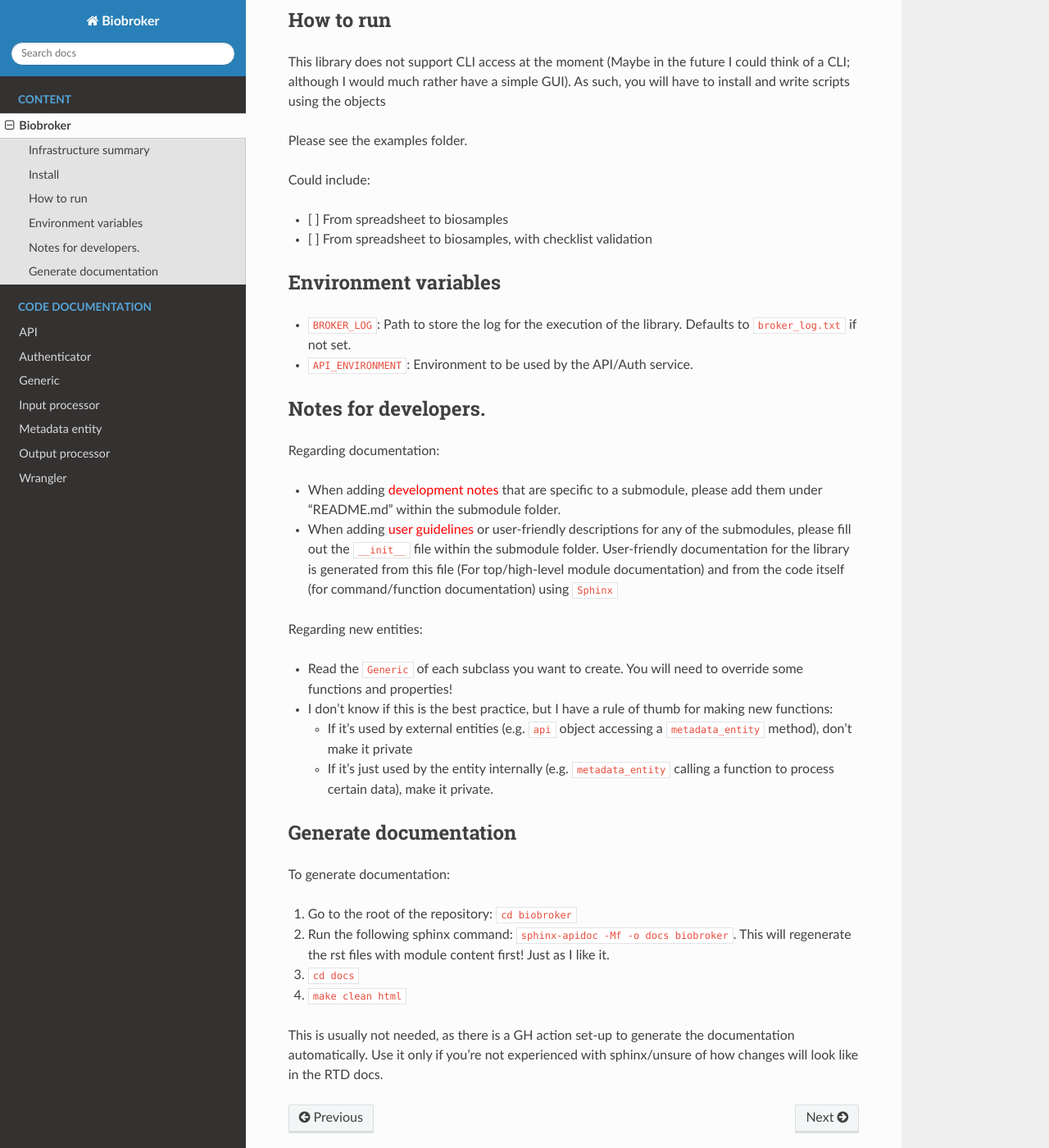
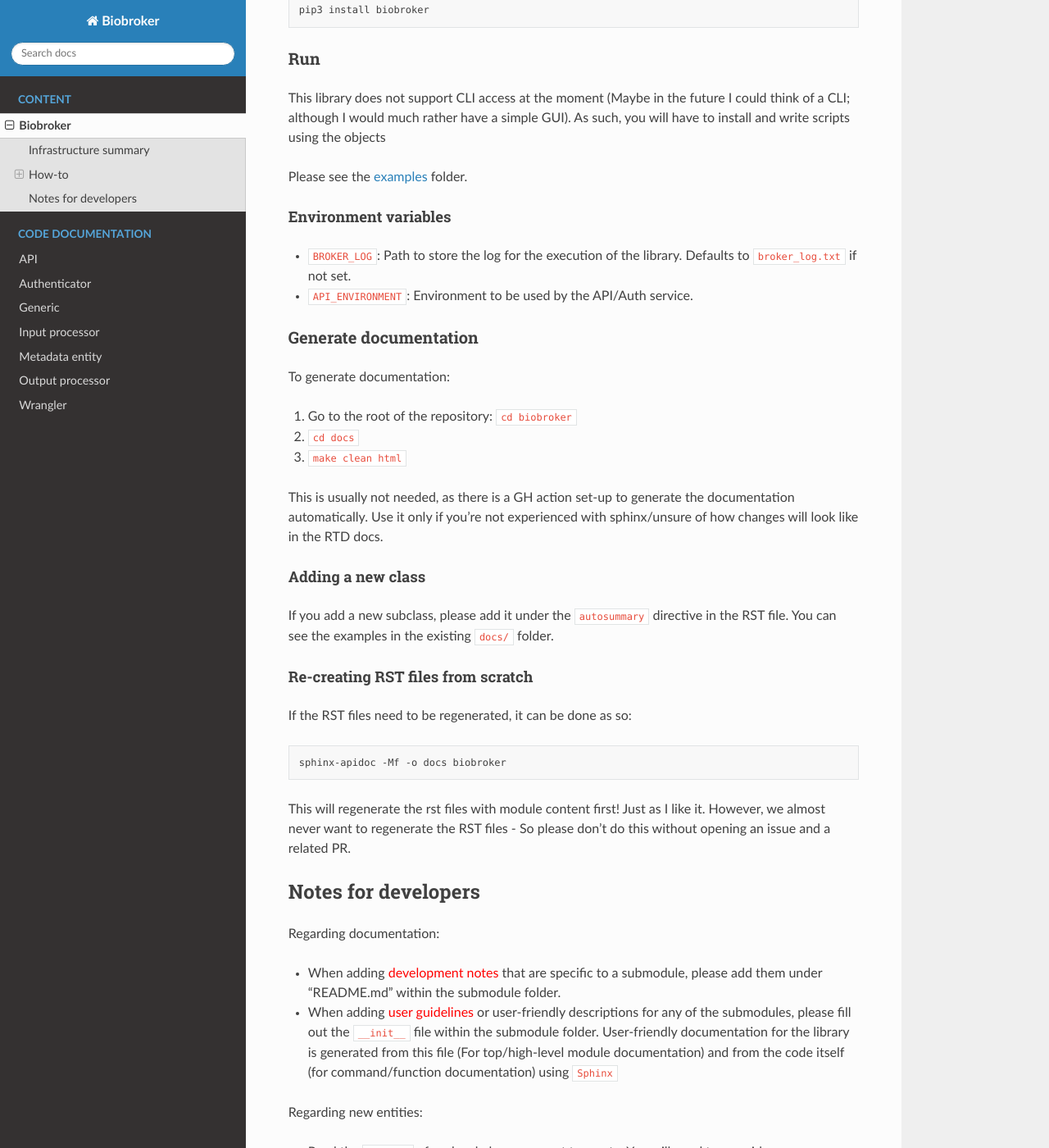
Before and after one commit to ESapenaVentura/biobroker, a Sphinx documentation site: the page built from docs/README.md, in a window 1280 px wide and 1400 px high, scrolled down 1545 px. Shown: the whole window at 82% size. Built offline with Sphinx 7.4.7 and the Read the Docs theme 2.0.0, drawn with Linux system fonts in a browser that asks for light colours; some of the changed text lies outside the part shown.

Commit message:
Updating docs

````diff
--- a/docs/README.md
+++ b/docs/README.md
@@ -70,29 +70,54 @@ Examples can be found under the `examples` folder. <span style="color:red">**WIP
 Further documentation, including extended definitions and restrictions/requirements for all classes will
 be given below; for code-generated documentation, please refer to the docs.
 
-## Install
+## How-to
+
+### Install
 
 ```shell
 pip3 install biobroker
 ```
 
-## How to run
+### Run
 
 This library does not support CLI access at the moment (Maybe in the future I could think of a CLI; although I would
 much rather have a simple GUI). As such, you will have to install and write scripts using the objects
 
-Please see the examples folder.
+Please see the [examples](https://github.com/ESapenaVentura/biobroker/examples) folder.
 
-Could include:
-- [ ] From spreadsheet to biosamples
-- [ ] From spreadsheet to biosamples, with checklist validation
-
-## Environment variables
+#### Environment variables
 
 - `BROKER_LOG`: Path to store the log for the execution of the library. Defaults to `broker_log.txt` if not set.
 - `API_ENVIRONMENT`: Environment to be used by the API/Auth service.
 
-## Notes for developers.
+### Generate documentation
+
+To generate documentation:
+
+1. Go to the root of the repository: `cd biobroker`
+2. `cd docs`
+3. `make clean html`
+
+This is usually not needed, as there is a GH action set-up to generate the documentation automatically. Use it only if
+you're not experienced with sphinx/unsure of how changes will look like in the RTD docs.
+
+#### Adding a new class
+
+If you add a new subclass, please add it under the `autosummary` directive in the RST file. You can see the examples
+in the existing `docs/` folder.
+
+#### Re-creating RST files from scratch
+
+If the RST files need to be regenerated, it can be done as so:
+
+```commandline
+sphinx-apidoc -Mf -o docs biobroker
+```
+
+This will regenerate the rst files with module content first! Just as I like it. However, we almost never want to
+regenerate the RST files - So please don't do this without opening an issue and a related PR.
+
+## Notes for developers
 Regarding documentation:
 
 - When adding <span style="color:red">development notes</span> that are specific to a submodule, please add them under "README.md" within the
@@ -109,17 +134,4 @@ Regarding new entities:
     - If it's used by external entities (e.g. `api` object accessing a `metadata_entity` method), don't make it private
     - If it's just used by the entity internally (e.g. `metadata_entity` calling a function to process certain data), make
       it private.
-
-
-## Generate documentation
-
-To generate documentation:
-
-1. Go to the root of the repository: `cd biobroker`
-2. Run the following sphinx command: `sphinx-apidoc -Mf -o docs biobroker`. This will regenerate the rst files with
-   module content first! Just as I like it.
-3. `cd docs`
-4. `make clean html`
-
-This is usually not needed, as there is a GH action set-up to generate the documentation automatically. Use it only if
-you're not experienced with sphinx/unsure of how changes will look like in the RTD docs.
+- Add the new subclass under the '__init__.py' document, both in `__all__` and as an import
````
